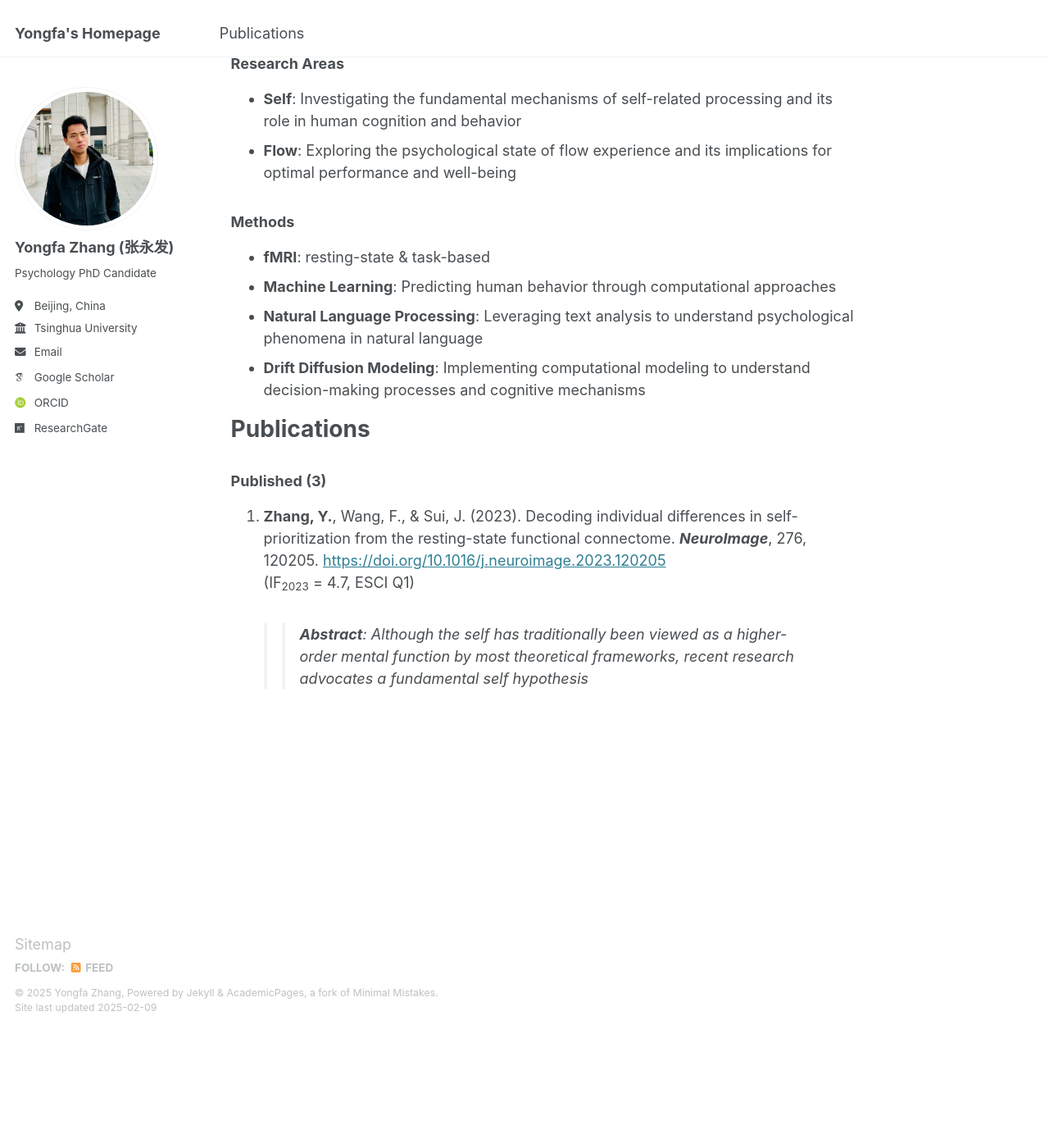
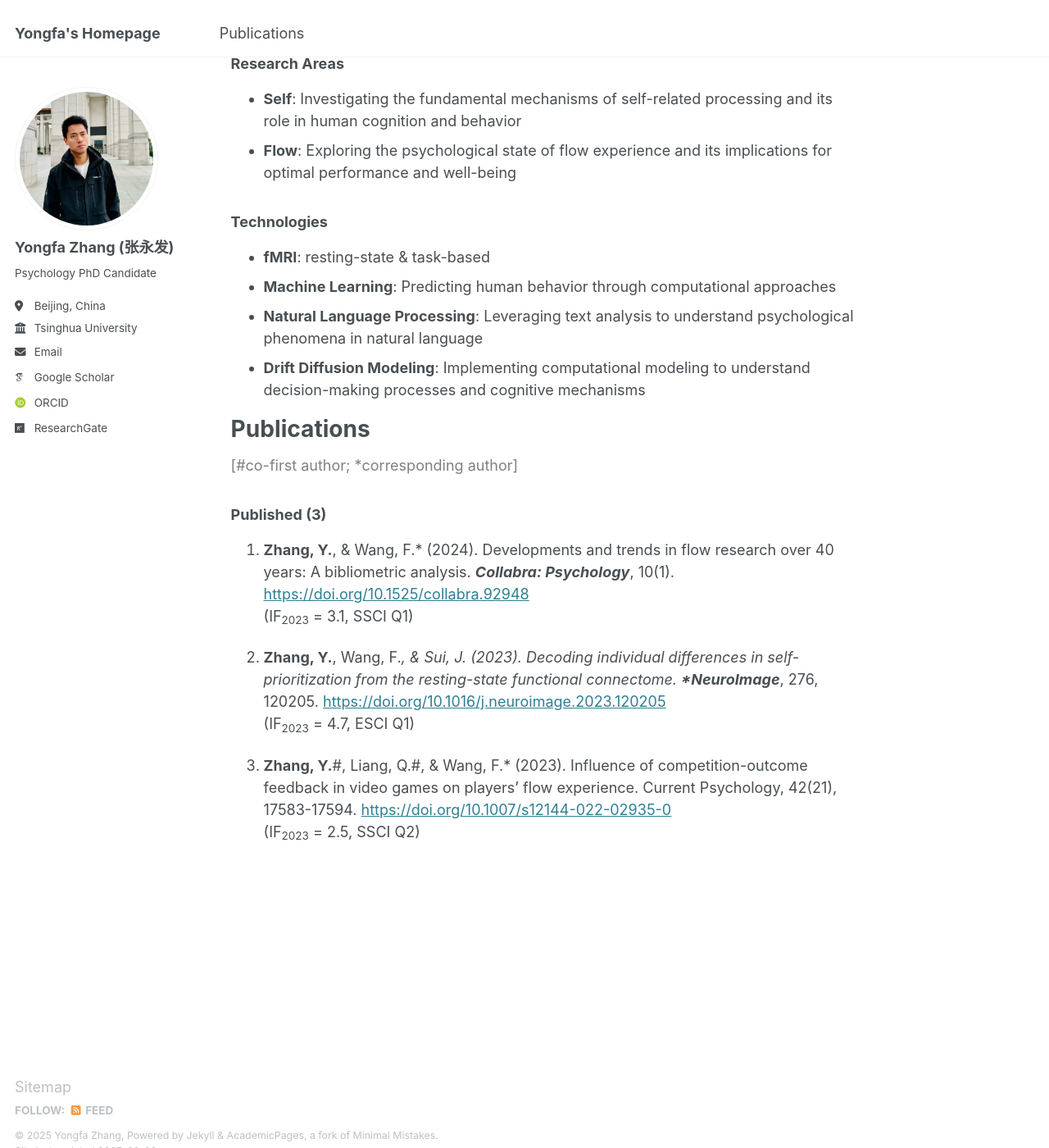
Before and after one commit to zyf09/zyf09.github.io, a Jekyll site: the page built from _pages/about.md, in a window 1280 px wide and 1400 px high, scrolled down 404 px. Shown: the whole window at 82% size. Built offline with Jekyll 4.4.1, drawn with Linux system fonts in a browser that asks for light colours; some web fonts are replaced; before the commit the page ends 1661 px from its top, so only the background shows below that.

Commit message:
Update about.md

```diff
--- a/_pages/about.md
+++ b/_pages/about.md
@@ -19,7 +19,7 @@ My research interests focus on utilizing various technological approaches to add
 - **Self**: Investigating the fundamental mechanisms of self-related processing and its role in human cognition and behavior
 - **Flow**: Exploring the psychological state of flow experience and its implications for optimal performance and well-being
 
-### Methods
+### Technologies
 
 - **fMRI**: resting-state & task-based
 - **Machine Learning**: Predicting human behavior through computational approaches
@@ -30,9 +30,20 @@ My research interests focus on utilizing various technological approaches to add
 
 Publications
 ======
+<span style="color: grey;">[#co-first author; *corresponding author]</span>
+### Published (3)
+1. **Zhang, Y.**, & Wang, F.* (2024). Developments and trends in flow research over 40 years: A bibliometric analysis. ***Collabra: Psychology***, 10(1). [https://doi.org/10.1525/collabra.92948](https://doi.org/10.1525/collabra.92948)
+<!-- 📄[Download PDF]   -->
+(IF<sub>2023</sub> = 3.1, SSCI Q1)
+<!-- > **Abstract**: Although the self has traditionally been viewed as a higher-order mental function by most theoretical frameworks, recent research advocates a fundamental self hypothesis -->
 
-### Published (3)
-1. **Zhang, Y.**, Wang, F., & Sui, J. (2023). Decoding individual differences in self-prioritization from the resting-state functional connectome. ***NeuroImage***, 276, 120205. [https://doi.org/10.1016/j.neuroimage.2023.120205](https://doi.org/10.1016/j.neuroimage.2023.120205)
+
+2. **Zhang, Y.**, Wang, F.*, & Sui, J. (2023). Decoding individual differences in self-prioritization from the resting-state functional connectome. ***NeuroImage***, 276, 120205. [https://doi.org/10.1016/j.neuroimage.2023.120205](https://doi.org/10.1016/j.neuroimage.2023.120205)
 <!-- 📄[Download PDF]   -->
 (IF<sub>2023</sub> = 4.7, ESCI Q1)
->> **Abstract**: Although the self has traditionally been viewed as a higher-order mental function by most theoretical frameworks, recent research advocates a fundamental self hypothesis
+<!-- > **Abstract**: Although the self has traditionally been viewed as a higher-order mental function by most theoretical frameworks, recent research advocates a fundamental self hypothesis -->
+
+3. **Zhang, Y.**#, Liang, Q.#, & Wang, F.* (2023). Influence of competition-outcome feedback in video games on players’ flow experience. Current Psychology, 42(21), 17583-17594. [https://doi.org/10.1007/s12144-022-02935-0](https://doi.org/10.1007/s12144-022-02935-0)
+<!-- 📄[Download PDF]   -->
+(IF<sub>2023</sub> = 2.5, SSCI Q2)
+<!-- > **Abstract**: Although the self has traditionally been viewed as a higher-order mental function by most theoretical frameworks, recent research advocates a fundamental self hypothesis -->
```
